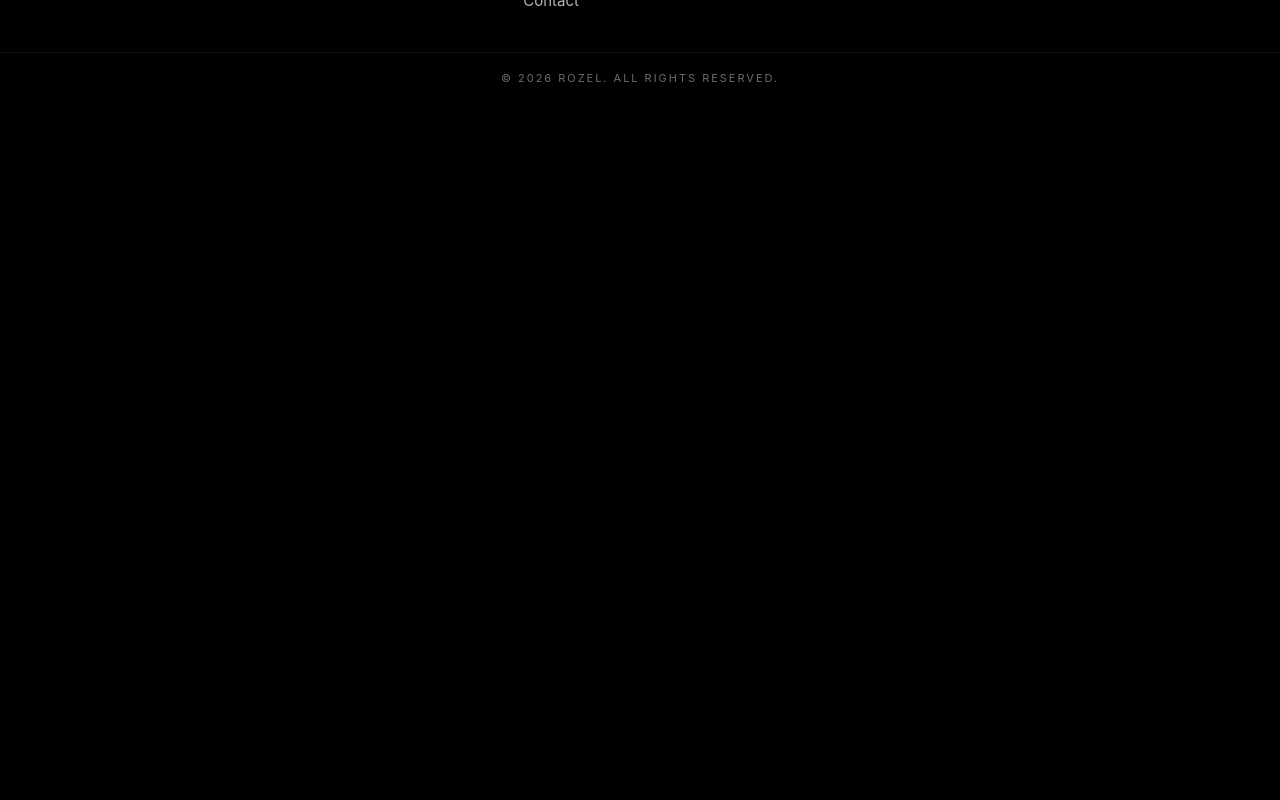
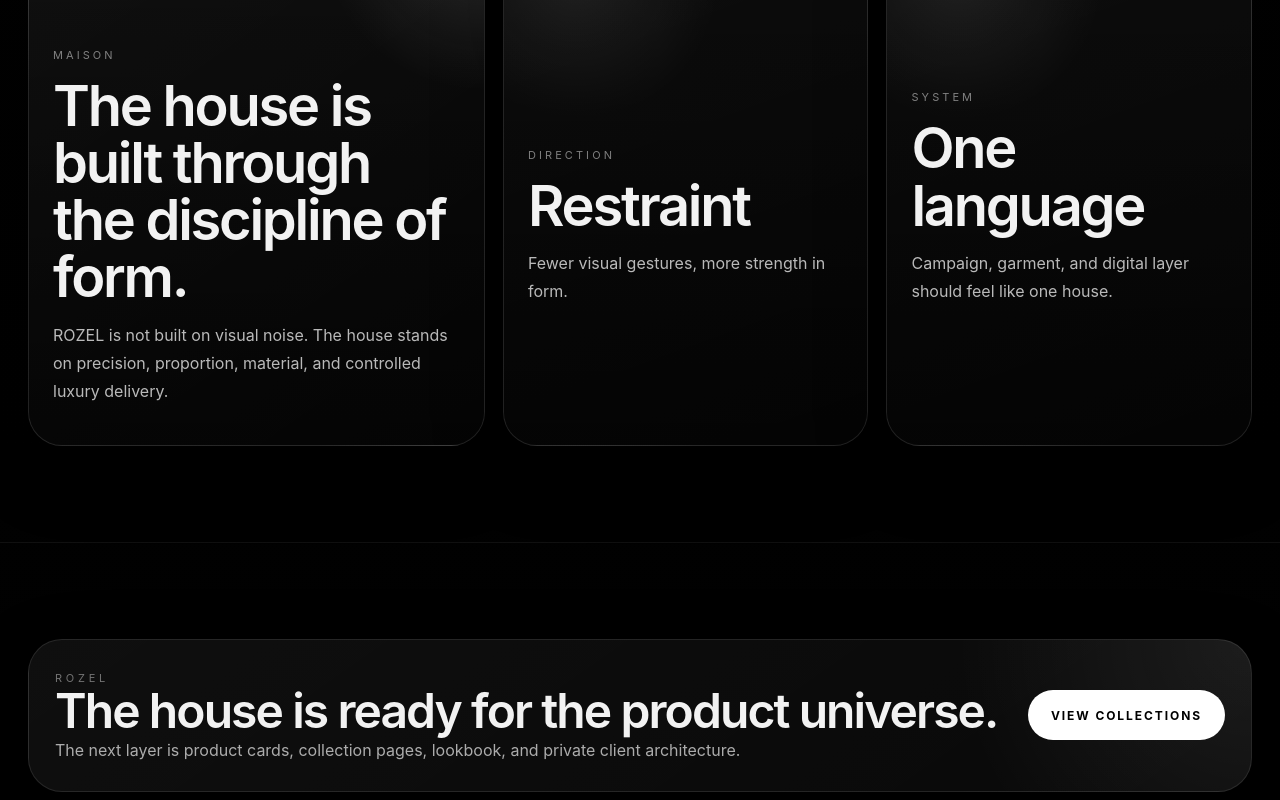
Before and after one commit to mtronda21vekby-stack/rozelshop.com, a Next.js app in the folder apps/web/: page /en/house in a window 1280 px wide. Shown: the part 980-1780 px from the top of the page. Before the commit the page ends 1089 px from the top, so only its background shows below. Built offline with nearby package versions, Linux system fonts and the light colour scheme.

Commit message:
Update page.tsx

```diff
--- a/apps/web/src/app/en/house/page.tsx
+++ b/apps/web/src/app/en/house/page.tsx
@@ -1,20 +1,133 @@
-import { getSiteContent } from '../../../lib/site-data';
+import Link from 'next/link'
+import { getSiteContent } from '../../../lib/site-data'
 
 export default function EnglishHousePage() {
-  const siteData = getSiteContent('en');
+  const siteData = getSiteContent('en')
 
   return (
+    <>
       <section className="page-section">
         <div className="container">
-        <div className="eyebrow">{siteData.housePage.eyebrow}</div>
-        <h1 className="page-title">{siteData.housePage.title}</h1>
+
+          <div className="eyebrow">
+            {siteData.housePage.eyebrow}
+          </div>
+
+          <h1 className="page-title">
+            {siteData.housePage.title}
+          </h1>
 
           <div className="prose-block">
             {siteData.housePage.paragraphs.map((paragraph) => (
               <p key={paragraph}>{paragraph}</p>
             ))}
           </div>
+
         </div>
       </section>
-  );
+
+      <section className="page-section page-divider">
+        <div className="container">
+
+          <div className="editorial-grid">
+
+            <article className="editorial-card editorial-card--tall">
+              <div className="editorial-card__overlay" />
+
+              <div className="editorial-card__content">
+                <div className="editorial-card__eyebrow">
+                  MAISON
+                </div>
+
+                <h2 className="editorial-card__title">
+                  The house is built through the discipline of form.
+                </h2>
+
+                <p className="editorial-card__text">
+                  ROZEL is not built on visual noise.
+                  The house stands on precision, proportion,
+                  material, and controlled luxury delivery.
+                </p>
+              </div>
+            </article>
+
+            <article className="editorial-card editorial-card--soft">
+              <div className="editorial-card__overlay" />
+
+              <div className="editorial-card__content">
+                <div className="editorial-card__eyebrow">
+                  DIRECTION
+                </div>
+
+                <h3 className="editorial-card__title">
+                  Restraint
+                </h3>
+
+                <p className="editorial-card__text">
+                  Fewer visual gestures,
+                  more strength in form.
+                </p>
+              </div>
+            </article>
+
+            <article className="editorial-card editorial-card--soft">
+              <div className="editorial-card__overlay" />
+
+              <div className="editorial-card__content">
+                <div className="editorial-card__eyebrow">
+                  SYSTEM
+                </div>
+
+                <h3 className="editorial-card__title">
+                  One language
+                </h3>
+
+                <p className="editorial-card__text">
+                  Campaign, garment, and digital layer
+                  should feel like one house.
+                </p>
+              </div>
+            </article>
+
+          </div>
+
+        </div>
+      </section>
+
+      <section className="page-section page-divider">
+        <div className="container">
+
+          <div className="cta-band">
+            <div className="cta-band__row">
+
+              <div>
+                <div className="eyebrow">
+                  ROZEL
+                </div>
+
+                <h2 className="cta-band__title">
+                  The house is ready for the product universe.
+                </h2>
+
+                <p className="cta-band__text">
+                  The next layer is product cards,
+                  collection pages, lookbook,
+                  and private client architecture.
+                </p>
+              </div>
+
+              <Link
+                href="/en/collections"
+                className="btn btn--primary"
+              >
+                View collections
+              </Link>
+
+            </div>
+          </div>
+
+        </div>
+      </section>
+    </>
+  )
 }
```
Lines whose indentation alone changed are shown as unchanged.
